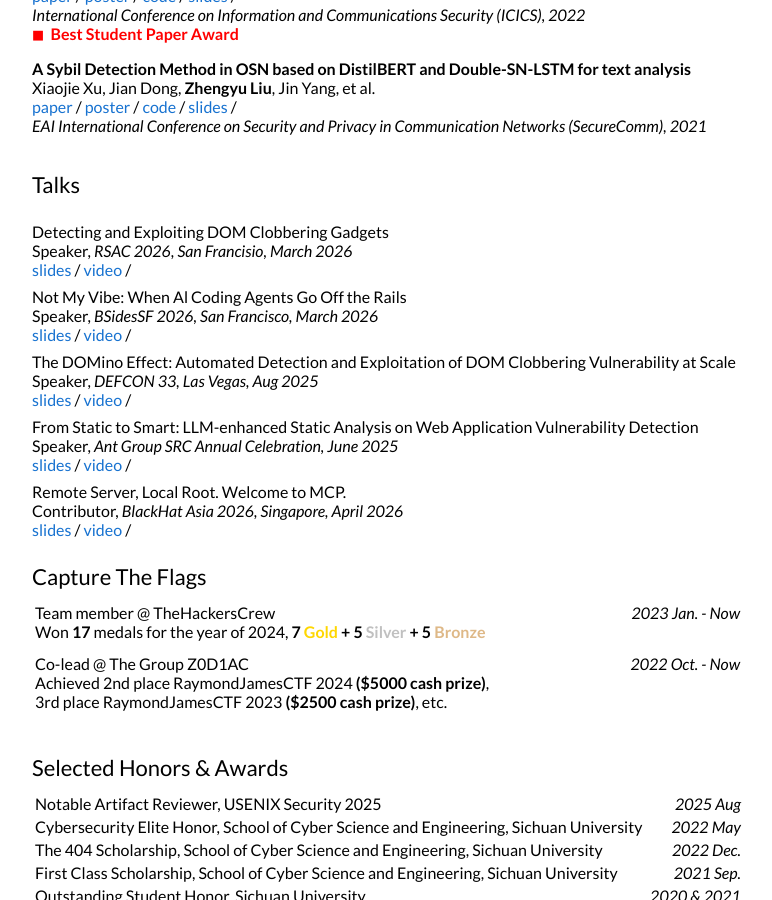
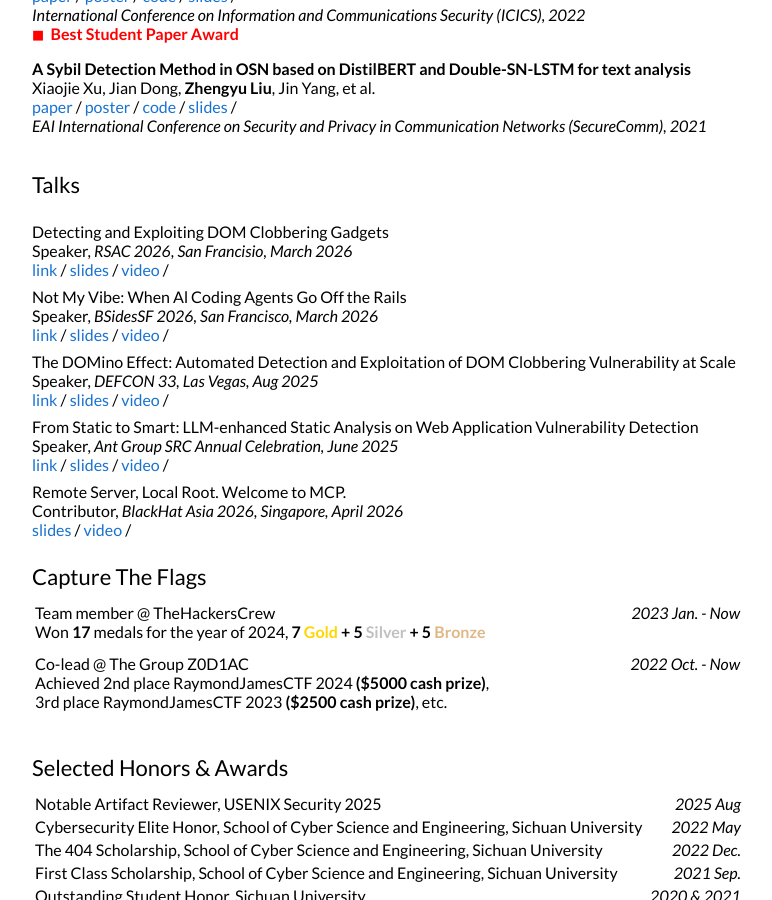
Before and after one commit to jackfromeast/jackfromeast.github.io, a Jekyll site: the page built from _posts/2025-09-09-Pyrl.md, in a window 1280 px wide and 900 px high, scrolled down 1286 px. Shown: the whole window, without its empty margins (228-1000 px from the left). Built offline with Jekyll 4.4.1, drawn with Linux system fonts in a browser that asks for light colours.

Commit message:
Add link display for talks if available

```diff
--- a/_layouts/default.html
+++ b/_layouts/default.html
@@ -142,6 +142,9 @@
               <br>
               {{talk.role}}, <em>{{talk.venue}}</em>
               <br>
+              {% if talk.link %}
+              <a href="{{talk.link}}">link</a> /
+              {% endif %}
               {% if talk.slides %}
               <a href="{{talk.slides}}">slides</a> /
               {% endif %}
```
